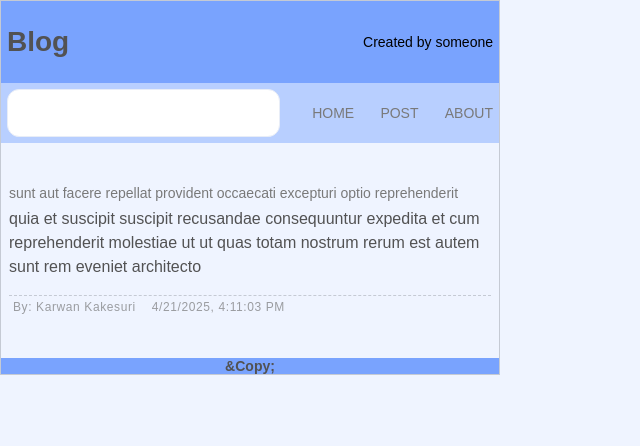
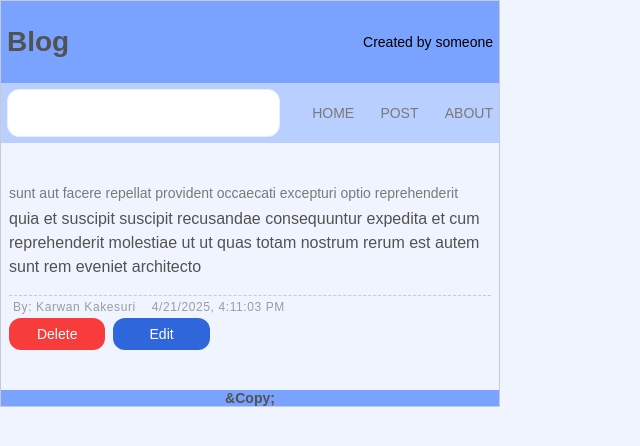
Before and after one commit to Karwan-Kakesuri/Blog-App, a React (Create React App) app: page /PostPage/1 in a window 1280 px wide. Shown: the top 446 px of the page, without its empty margins (0-640 px from the left). Built offline with nearby package versions, Linux system fonts and the light colour scheme; data requests are answered from the project's data file.

Commit message:
add delete and edit buttons to single post page

```diff
--- a/src/Styles/button-styles.css
+++ b/src/Styles/button-styles.css
@@ -80,7 +80,11 @@
 /* variants */
 
 .btn.sm {
-  height: var(--p40);
+  height: var(--p32);
+  font-size: var(--body2);
+  font-weight: var(--regular);
+  padding: 0;
+  width: 20%;
 }
 .btn.fixed {
   width: 160px;
--- a/src/components/PostPage.jsx
+++ b/src/components/PostPage.jsx
@@ -16,6 +16,10 @@ const PostPage = ({ posts }) => {
         <p className="f-color-tertiary f-size-body3 post-cred">{`By: ${post.author}`}</p>
         <p className="f-color-tertiary f-size-body3 post-cred">{post.date}</p>
       </div>
+      <div className="d-flex gap-8">
+        <button className="btn sm danger">Delete</button>
+        <button className="btn sm primary">Edit</button>
+      </div>
     </article>
   );
 };
```
